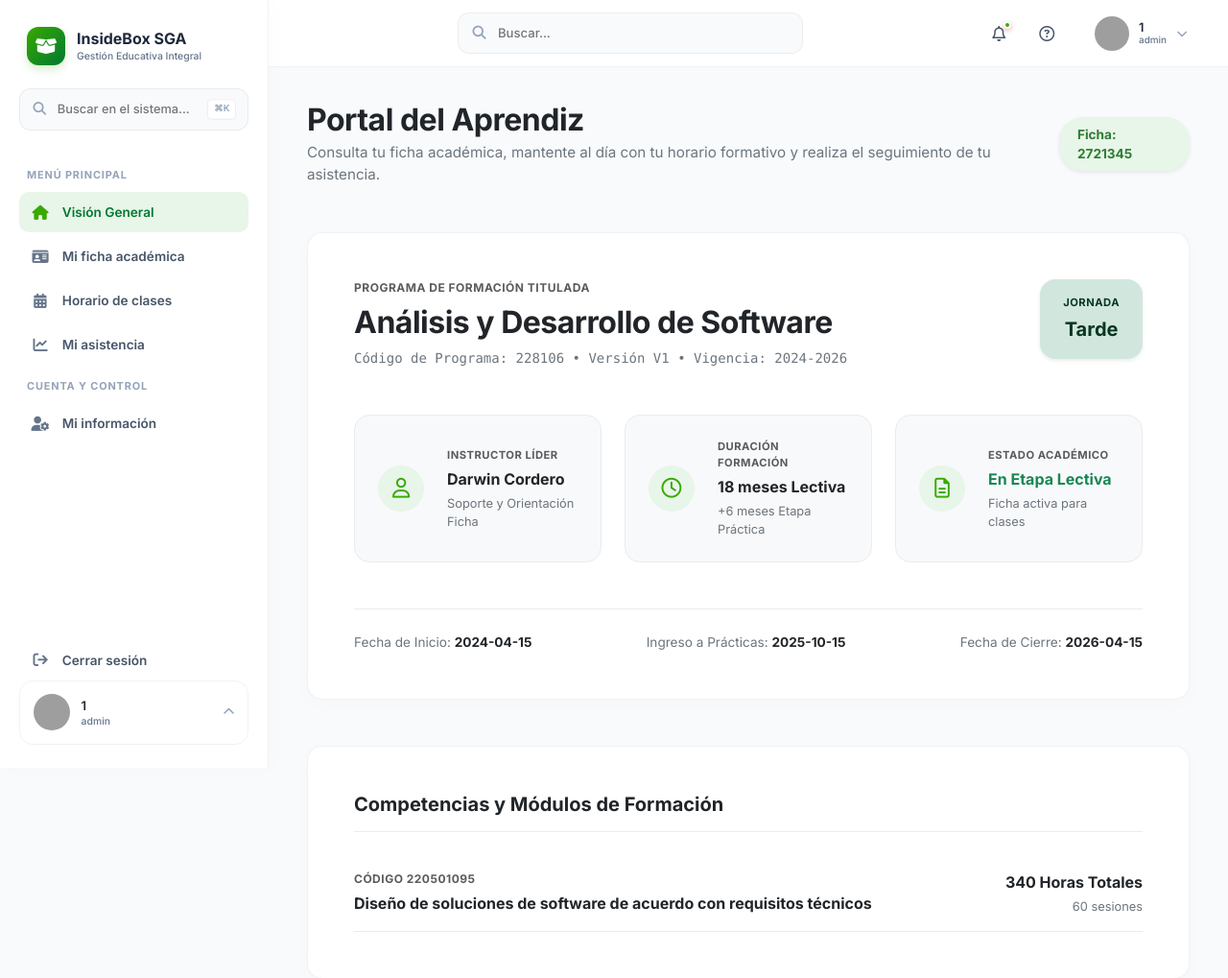
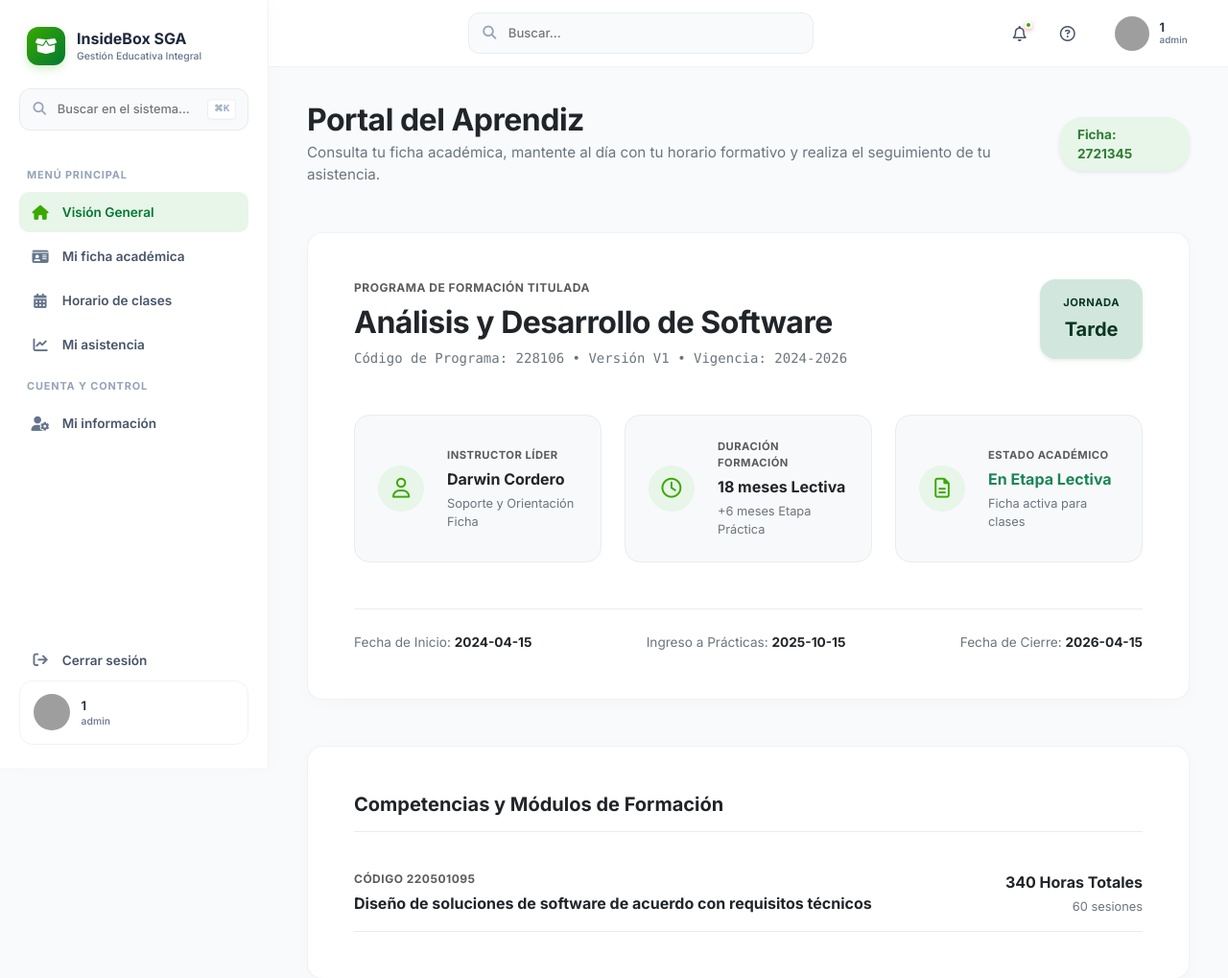
Before and after one commit to sebas332/SIGPA, a PHP site: page /public/index.php in a window 1280 px wide. Shown: the top 1019 px of the page at 96% size. Run offline with PHP 8.4, Linux system fonts and the light colour scheme; the visitor is signed in with stand-in values (Sample User, id 1); data comes from the database, SQL or seed files in the repository; grey boxes are pictures that could not be loaded.

Commit message:
Borro Flecha Perfil

```diff
--- a/Proyecto/app/Views/layout.php
+++ b/Proyecto/app/Views/layout.php
@@ -234,7 +234,6 @@ $current_role = $_SESSION['current_role'] ?? 'Aprendiz';
         <a class="sga-sidebar-user" href="<?= URLROOT; ?>/index.php?route=perfil/index">
             <img src="<?= htmlspecialchars($avatarUrl, ENT_QUOTES, 'UTF-8'); ?>" alt="Foto de perfil">
             <span><strong><?= htmlspecialchars($_SESSION['user_name']); ?></strong><small><?= htmlspecialchars($current_role); ?></small></span>
-            <i class="fa-solid fa-chevron-up"></i>
         </a>
     </aside>
     <button id="sidebarBackdrop" class="sga-sidebar-backdrop" type="button" aria-label="Cerrar menú"></button>
@@ -253,7 +252,7 @@ $current_role = $_SESSION['current_role'] ?? 'Aprendiz';
                 <button class="sga-topbar-button" type="button" title="Ayuda">
                     <i class="fa-regular fa-circle-question"></i>
                 </button>
-                <a class="sga-topbar-user" href="<?= URLROOT; ?>/index.php?route=perfil/index"><img src="<?= htmlspecialchars($avatarUrl, ENT_QUOTES, 'UTF-8'); ?>" alt="Perfil"><span><strong><?= htmlspecialchars($_SESSION['user_name']); ?></strong><small><?= htmlspecialchars($current_role); ?></small></span><i class="fa-solid fa-chevron-down"></i></a>
+                <a class="sga-topbar-user" href="<?= URLROOT; ?>/index.php?route=perfil/index"><img src="<?= htmlspecialchars($avatarUrl, ENT_QUOTES, 'UTF-8'); ?>" alt="Perfil"><span><strong><?= htmlspecialchars($_SESSION['user_name']); ?></strong><small><?= htmlspecialchars($current_role); ?></small></span></a>
             </div>
         </header>
         <main class="sga-content">
```
